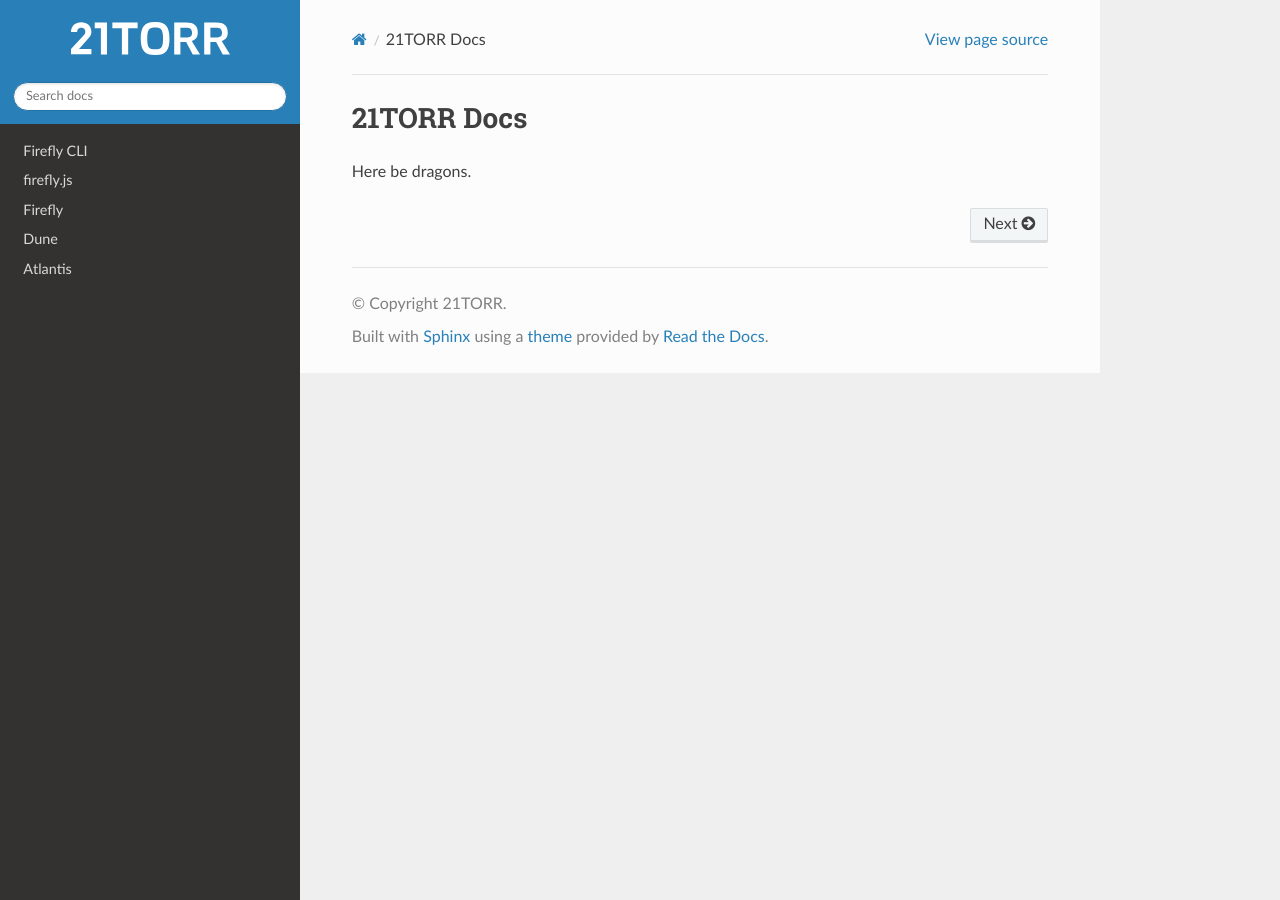
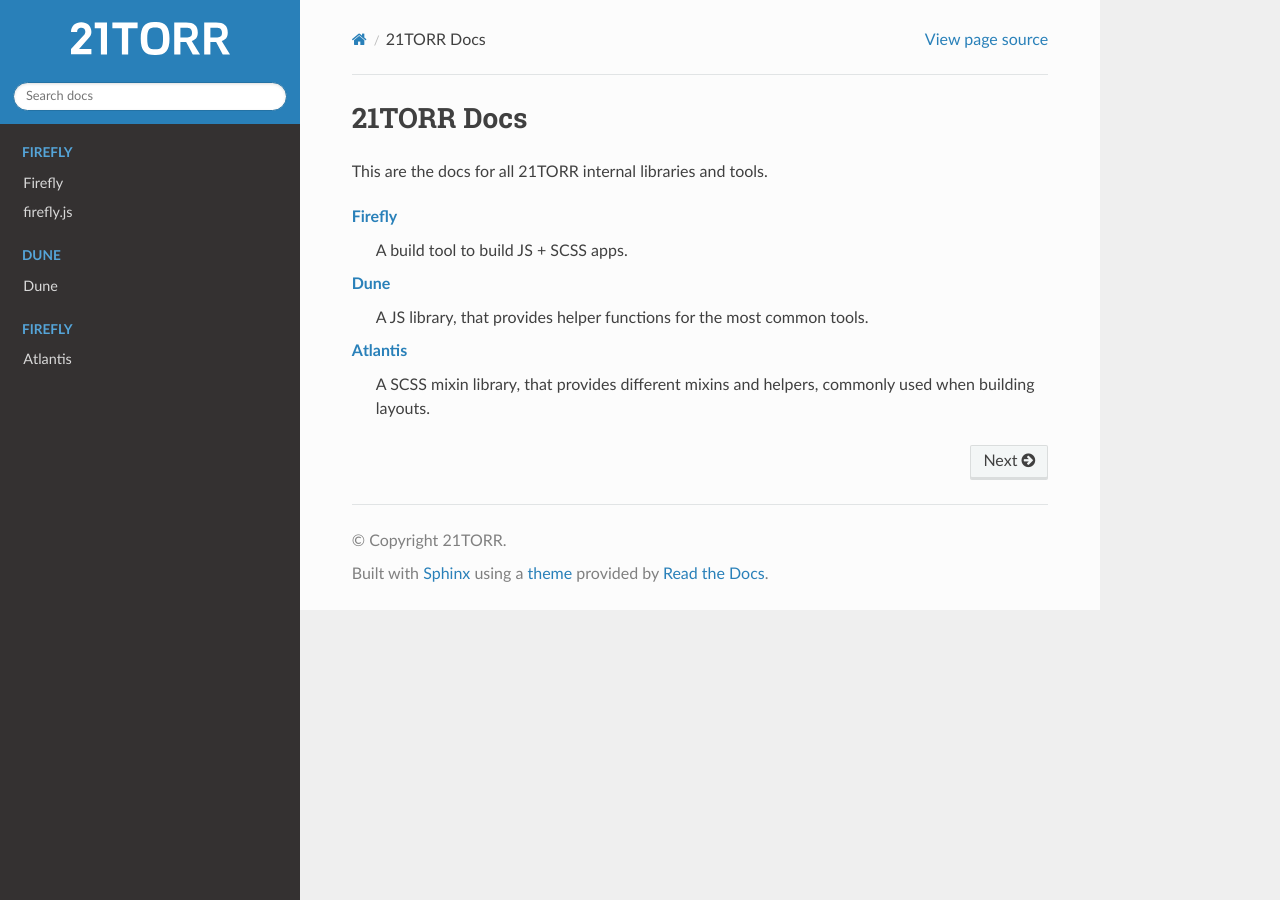
Before and after one commit to 21TORR/docs-old, a Sphinx documentation site: the page built from docs/index.rst, in a window 1280 px wide. Built offline with Sphinx 7.4.7 and the Read the Docs theme 2.0.0, drawn with Linux system fonts in a browser that asks for light colours.

```diff
--- a/docs/firefly/cli.rst
+++ /dev/null
@@ -1,3 +0,0 @@
-###########
-Firefly CLI
-###########
--- a/docs/index.rst
+++ b/docs/index.rst
@@ -1,13 +1,36 @@
 ..  toctree::
+    :caption: Firefly
     :hidden:
     :maxdepth: 4
 
     firefly/index
+    firefly/firefly.js
+
+.. toctree::
+    :caption: Dune
+    :hidden:
+    :maxdepth: 4
+
     dune/index
+
+..  toctree::
+    :caption: Firefly
+    :hidden:
+    :maxdepth: 4
+
     atlantis/index
 
 ###########
 21TORR Docs
 ###########
 
-Here be dragons.
+This are the docs for all 21TORR internal libraries and tools.
+
+:doc:`firefly/index`
+    A build tool to build JS + SCSS apps.
+
+:doc:`dune/index`
+    A JS library, that provides helper functions for the most common tools.
+
+:doc:`atlantis/index`
+    A SCSS mixin library, that provides different mixins and helpers, commonly used when building layouts.
--- /dev/null
+++ b/requirements.txt
@@ -0,0 +1 @@
+sphinx_rtd_theme>=0.3.1
```
Also changed, not shown: docs/firefly/index.rst (+22 -6 lines).
